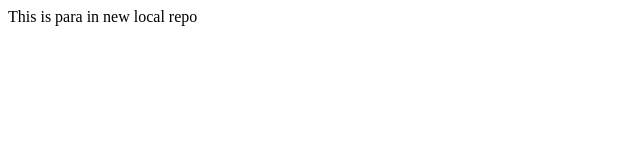
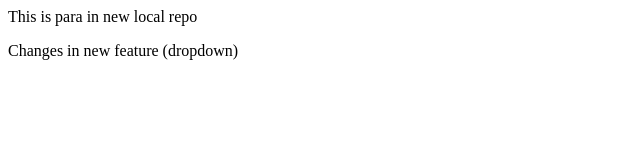
Before and after one commit to pavanmore9096/LocalRepo, a plain HTML site: page index.html in a window 1280 px wide. Shown: the whole page, without its empty margins (0-640 px from the left). Drawn offline with Linux system fonts and the light colour scheme.

```diff
--- a/index.html
+++ b/index.html
@@ -1 +1,2 @@
 <p>This is para in new local repo</p>
+<p>Changes in new feature (dropdown)</p>
```
